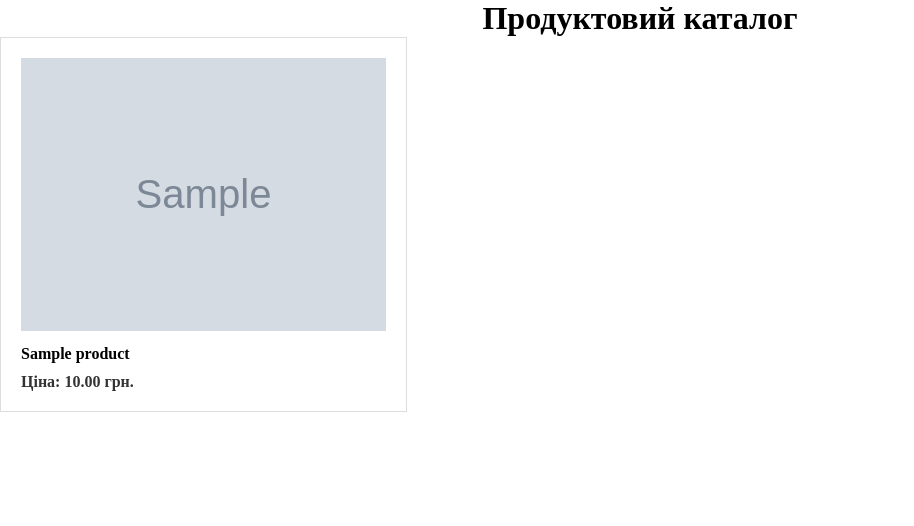
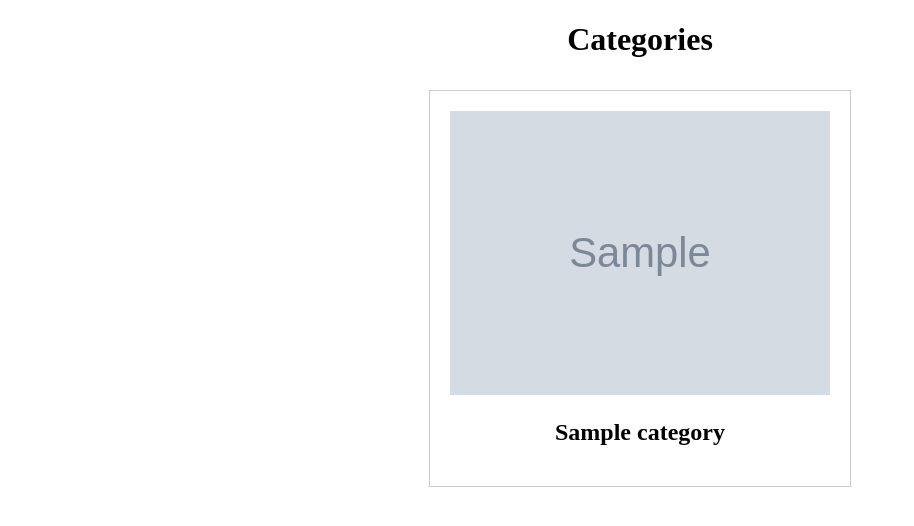
Before and after one commit to trybushenko/my.gorishok, a Django app: page /product_catalog/ in a window 1280 px wide. Shown: the top 526 px of the page, without its empty margins (0-914 px from the left). Run offline with Django 5.2, Linux system fonts and the light colour scheme; tables that the repository leaves empty hold one stand-in row (values such as "Sample post"); grey boxes marked "Sample" are stand-in pictures.

Commit message:
added category listing, added image to category model, localized site

```diff
--- a/apps/product_catalog/models.py
+++ b/apps/product_catalog/models.py
@@ -1,8 +1,12 @@
 from django.db import models
+from django.utils.text import slugify
+from django.urls import reverse
 
 # Create your models here.
 class Category(models.Model):
     name = models.CharField(max_length=100)
+    slug = models.SlugField(default='', null=False)
+    image = models.ImageField(upload_to='categories/', null=True, blank=True)
 
     def __str__(self) -> str:
         return self.name
--- /dev/null
+++ b/apps/product_catalog/templates/product_catalog/category_list.html
@@ -0,0 +1,45 @@
+{% load i18n %}
+<!DOCTYPE html>
+<html lang="en">
+<head>
+    <meta charset="UTF-8">
+    <title>Category Listing</title>
+    <style>
+        .category-tile {
+            border: 1px solid #ccc;
+            padding: 20px;
+            margin: 10px;
+            width: 30%;
+            display: inline-block;
+            text-align: center;
+        }
+        .category-link {
+            text-decoration: none;
+            color: inherit;
+        }
+        .category-image {
+            width: 100%;
+            height: auto;
+        }
+        .centered-text {
+            text-align: center; /* Horizontal centering */
+            line-height: /* Set to match the height of the container */; /* Vertical centering */
+        }
+    </style>
+</head>
+<body>
+    <h1 class="centered-text">{% trans "Categories" %}</h1>
+    <div class="centered-text">
+    {% for category in categories %}
+        <a href="{% url 'product_catalog:product_list' category.slug %}" class="category-link">
+            <div class="category-tile">
+                {% if category.image %}
+                    <img src="{{ category.image.url }}" alt="{{ category.name }}" class="category-image">
+                {% endif %}
+                <h2>{% trans category.name %}</h2>
+            </div>
+        </a>
+    {% endfor %}
+    </div>
+</body>
+</html>
--- a/apps/product_catalog/templates/product_catalog/product_list.html
+++ b/apps/product_catalog/templates/product_catalog/product_list.html
@@ -83,20 +83,17 @@
     </style>
 </head>
 <body>
-    <h1><center>Продуктовий каталог</center></h1>
+    <h1><center>Каталог</center></h1>
     <ul class="product-list">
         {% for product in products %}
             <li class="product">
-                <a href="{% url 'product_catalog:product_detail' product.pk %}" class="product-link">
-                    <!-- Product image -->
+                <a href="{% url 'product_catalog:product_detail' category=product.category.slug pk=product.pk %}" class="product-link">
                     {% if product.images.all %}
                         {% with first_image=product.images.first %}
                             <img src="{{ first_image.image.url }}" alt="{{ product.name }}" class="product-image">
                         {% endwith %}
                     {% endif %}
-                    <!-- Product name -->
                     <div class="product-name">{{ product.name }}</div>
-                    <!-- Product price -->
                     <div class="product-price">Ціна: {{ product.price }} грн.</div>
                 </a>
             </li>
--- a/apps/product_catalog/urls.py
+++ b/apps/product_catalog/urls.py
@@ -7,6 +7,7 @@ from . import views
 app_name = 'product_catalog'
 
 urlpatterns = [
-    path('', views.ProductView.as_view(), name='products_list'),
-    path('product/<int:pk>/', views.ProductDetailView.as_view(), name='product_detail'),
+    path('', views.CategoryView.as_view(), name='category_list'),
+    path('<slug:category>', views.ProductView.as_view(), name='product_list'),
+    path('<slug:category>/<int:pk>/', views.ProductDetailView.as_view(), name='product_detail'),
 ]
--- a/apps/product_catalog/views.py
+++ b/apps/product_catalog/views.py
@@ -2,12 +2,28 @@ from typing import Any
 from django.db.models.query import QuerySet
 from django.http import HttpResponse
 from django.views.generic.list import ListView
-from django.urls import reverse
 from django.views.generic import DetailView
+from django.utils.translation import gettext_lazy as _
 
-from .models import Product
+from .models import Product, Category
 
 # Create your views here.
+
+class CategoryView(ListView):
+    model = Category
+    template_view = 'product_catalog/category_list.html'
+    context_object_name = 'categories'
+
+    def get_queryset(self):
+        _(Category.name)
+        return Category.objects.all()
+
+    def get_context_data(self, **kwargs):
+        context = super().get_context_data(**kwargs)
+        translated_categories = [(category.id, _(category.name)) for category in context['categories']]
+        context['translated_categories'] = translated_categories
+        return context
+
 
 class ProductView(ListView):
     model = Product
@@ -15,7 +31,10 @@ class ProductView(ListView):
     context_object_name = 'products'
 
     def get_queryset(self) -> QuerySet[Any]:
-        return Product.objects.order_by('name')
+        category_slug = self.kwargs.get('category')
+
+        category = Category.objects.get(slug=category_slug)
+        return Product.objects.filter(category_id=category.id).order_by('name')
 
 class ProductDetailView(DetailView):
     model = Product
```
Also changed, not shown: apps/product_catalog/admin.py (+6 -1 lines), my_gorishok/settings.py (+7 -3 lines), apps/product_catalog/migrations/0007_category_slug.py (added), apps/product_catalog/migrations/0008_category_image.py (added), locale/uk/LC_MESSAGES/django.po (added).
